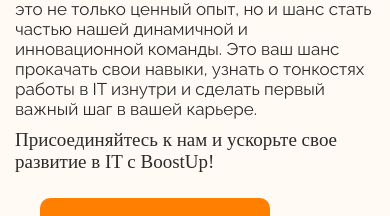
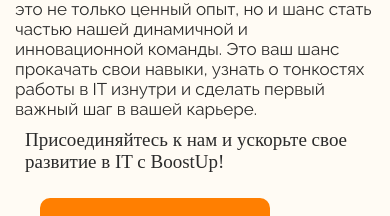
Before and after one commit to ulancho/boost-up, a React (Create React App) app: page / in a window 390 px wide. Shown: the part 2540-2756 px from the top of the page. Built offline with nearby package versions, Linux system fonts and the light colour scheme; a web font is replaced by a local one.

Commit message:
added margin to the left side of heading 2

```diff
--- a/src/components/AboutInternship.jsx
+++ b/src/components/AboutInternship.jsx
@@ -18,7 +18,7 @@
                                 тонкостях работы в IT изнутри и сделать первый важный шаг в вашей
                                 карьере.
                             </p>
-                            <h2 className=" fs-25 fw-5">
+                            <h2 className=" fs-25 fw-5 ml-10">
                                 Присоединяйтесь к нам и ускорьте свое развитие в IT с BoostUp!{' '}
                             </h2>
                             <div className="pt-25">
--- a/src/styles/style.css
+++ b/src/styles/style.css
@@ -169,6 +169,10 @@
         padding-left: 25px;
     }
 
+    .ml-10 {
+        margin-left: 10px;
+    }
+
     .pt-20 {
         padding-top: 0;
     }
```
